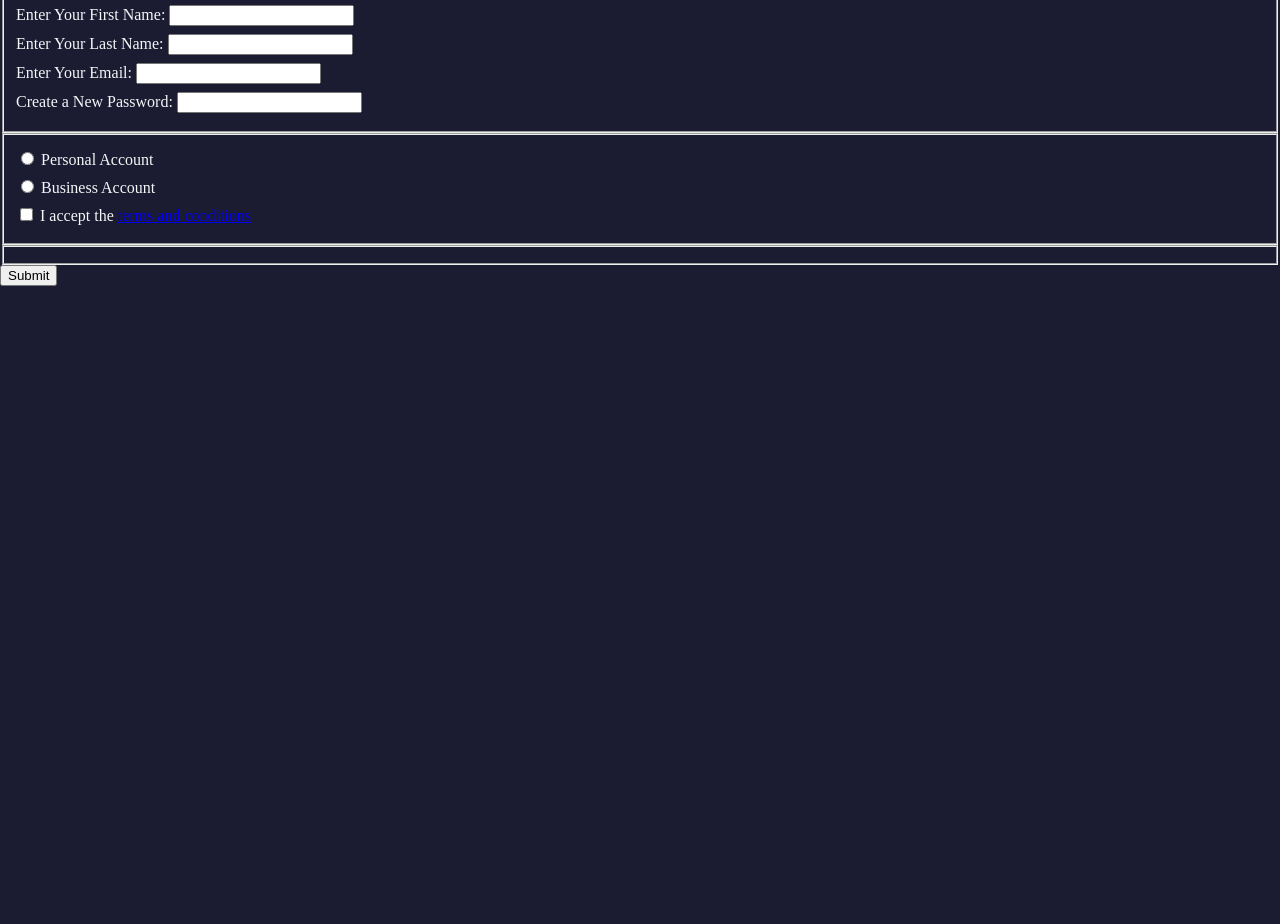
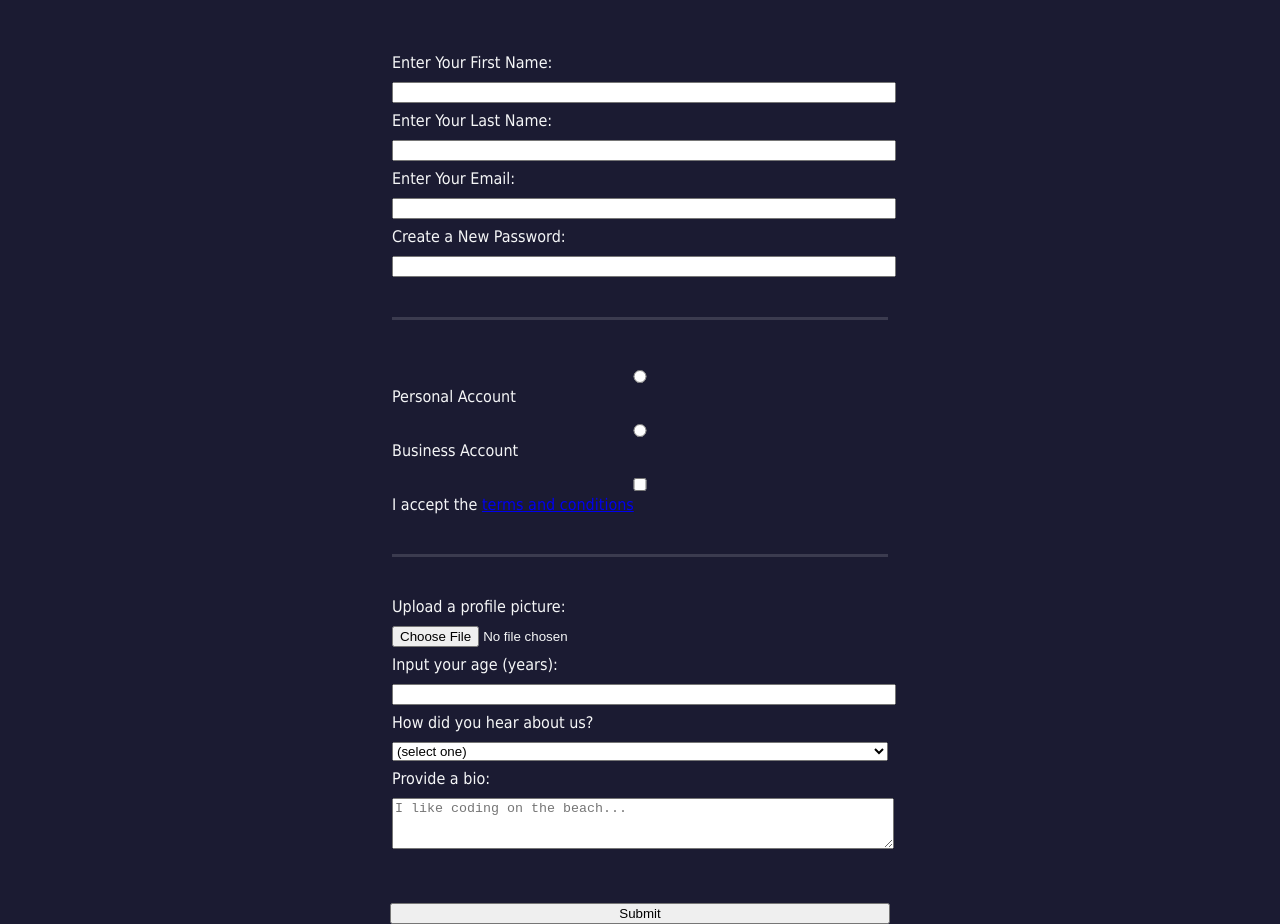
Before and after one commit to VladimirKrysin/HTML_Forms_Project, a plain HTML site: page index.html in a window 1280 px wide. Shown: the part 124-1048 px from the top of the page. Before the commit the page ends 821 px from the top, so only its background shows below. Drawn offline with Linux system fonts and the light colour scheme.

Commit message:
Finished HTML and starting CSS for registration form

```diff
--- a/index.html
+++ b/index.html
@@ -9,19 +9,34 @@
     <p>Please fill out this form with the required information</p>
     <form action="https://register-demo.freecodecamp.org" method="post">
       <fieldset>
-        <label for="first-name">Enter Your First Name: <input type="text" id="first-name" required /></label>
-        <label for="last-name">Enter Your Last Name: <input type="text" id="last-name" required /></label>
-        <label for="email">Enter Your Email: <input type="email" id="email" required /></label>
+        <label for="first-name">Enter Your First Name: <input type="text" id="first-name" required name="first-name" /></label>
+        <label for="last-name">Enter Your Last Name: <input type="text" id="last-name" required name="last-name"/></label>
+        <label for="email">Enter Your Email: <input type="email" id="email" required name="email"/></label>
         <label for="new-password">Create a New Password: <input type="password" id="new-password" required
-         pattern="[a-z0-5]{8,}" />
+         pattern="[a-z0-5]{8,}" name="new-password" />
         </label>
       </fieldset>
       <fieldset>
         <label for="personal-account"><input type="radio" name="account-type" id="personal-account" /> Personal Account </label>
         <label for="business-account"><input type="radio" name="account-type" id="business-account" /> Business Account</label>
-        <label for="terms-and-conditions"><input type="checkbox" required id="terms-and-conditions" /> I accept the <a href="https://www.freecodecamp.org/news/terms-of-service/">terms and conditions</a></label>
+        <label for="terms-and-conditions"><input type="checkbox" required id="terms-and-conditions" name="terms-and-conditions" /> I accept the <a href="https://www.freecodecamp.org/news/terms-of-service/">terms and conditions</a></label>
       </fieldset>
-      <fieldset></fieldset>
+      <fieldset>
+        <label for="profile-picture">Upload a profile picture: <input type="file" id="profile-picture" name="profile-picture"/></label>
+        <label for="age">Input your age (years): <input type="number" min="13" max="120" id="age" name="age"/></label>
+        <label for="referrer"> How did you hear about us?
+        <select id="referrer" name="referrer">
+          <option value="">(select one)</option>
+          <option value="1">freeCodeCamp News</option>
+          <option value="2">freeCodeCamp YouTube Channel</option>
+          <option value="3">freeCodeCamp Forum</option>
+          <option value="4">Other</option>
+        </select>
+      </label>
+          <label for="bio">Provide a bio:
+            <textarea id="bio" rows="3" cols="30" placeholder="I like coding on the beach..." name="bio"></textarea>
+          </label>
+      </fieldset>
       <input type="submit" value="Submit">
     </form>
 
--- a/styles.css
+++ b/styles.css
@@ -4,9 +4,39 @@ body {
   margin: 0;
   background-color: #1b1b32;
   color: #f5f6f7;
+  font-family: Tahoma;
+  font-size: 16px;
 }
 
 label {
   display: block;
   margin: 0.5rem 0;
 }
+
+h1, p {
+  margin: 1em auto;
+  text-align: center;
+}
+
+form {
+  margin: 0 auto;
+  max-width: 500px;
+  min-width: 300px;
+  width: 60vw;
+}
+
+fieldset {
+  padding: 2rem 0;
+  border: none;
+  border-bottom: 3px solid #3b3b4f;
+}
+
+fieldset:last-of-type {
+  border-bottom: none;
+}
+
+input, textarea, select {
+  width: 100%;
+  margin: 10px 0 0;
+
+}
```
